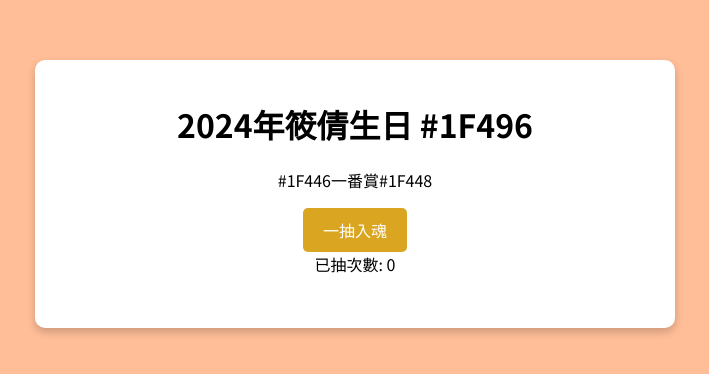
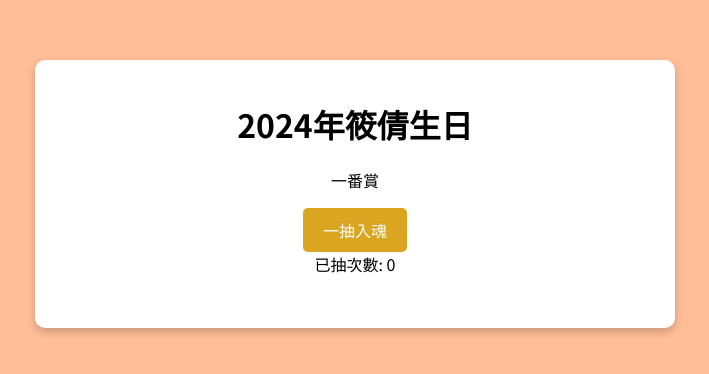
Before and after one commit to ckck6ckck6/AkaneBD, a plain HTML site: page index.html in a window 1280 px wide. Shown: the part 206-580 px from the top of the page, without its empty margins (285-994 px from the left). Drawn offline with Linux system fonts and the light colour scheme.

Commit message:
Update index.html

```diff
--- a/index.html
+++ b/index.html
@@ -9,8 +9,8 @@
 </head>
 <body>
     <div class="container">
-        <h1>2024年筱倩生日 #1F496</h1>
-        <p>#1F446一番賞#1F448</p>
+        <h1>2024年筱倩生日</h1>
+        <p>一番賞</p>
         <button id="drawButton">一抽入魂</button>
         <div id="drawCount">已抽次數: 0</div>
         <div id="result" class="hidden"></div>
```
